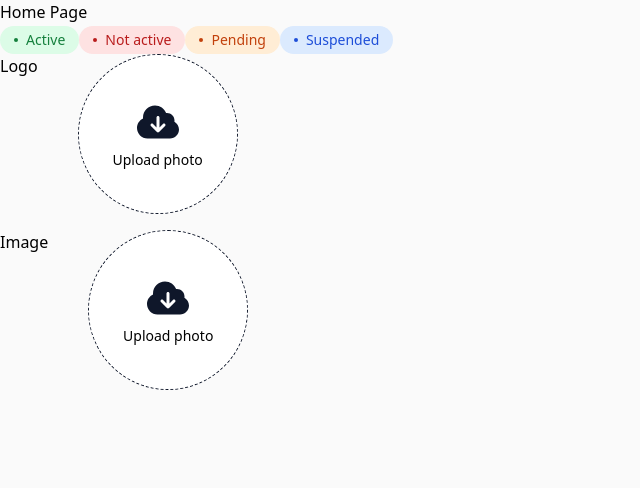
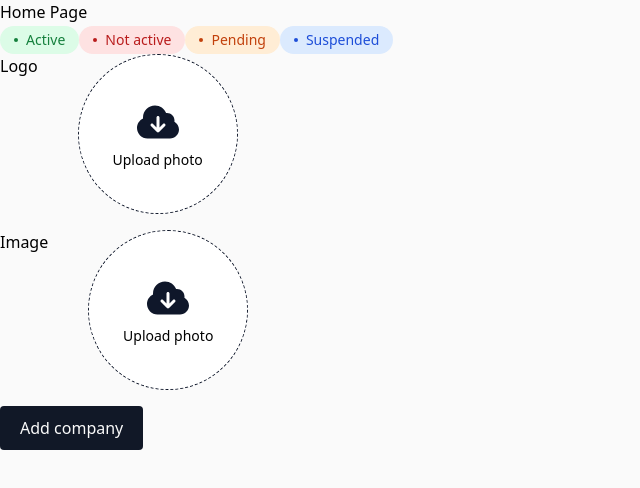
Before and after one commit to Ekaterina-Skrinnikova/crm, a Next.js app: page / in a window 1280 px wide. Shown: the top 488 px of the page, without its empty margins (0-640 px from the left). Built offline with nearby package versions, Linux system fonts and the light colour scheme.

Commit message:
added Button

```diff
--- /dev/null
+++ b/src/app/components/Button.tsx
@@ -0,0 +1,22 @@
+'use client'
+
+import clsx from 'clsx'
+import React from 'react'
+
+export interface ButtonProps
+    extends React.ButtonHTMLAttributes<HTMLButtonElement> {
+    disabled?: boolean
+}
+
+export default function Button({ disabled, ...rest }: ButtonProps) {
+    return (
+        <button
+            {...rest}
+            className={clsx(
+                'px-5 py-2.5 rounded bg-gray-900 text-base text-center text-neutral-50',
+                !disabled && 'hover:bg-gray-700 active:bg-gray-800',
+                disabled && 'text-neutral-100'
+            )}
+        ></button>
+    )
+}
--- a/src/app/page.tsx
+++ b/src/app/page.tsx
@@ -1,3 +1,4 @@
+import Button from './components/Button'
 import InputField from './components/InputField'
 import { LogoUploader } from './components/LogoUploader'
 import StatusLable, { Status } from './components/StatusLabel'
@@ -15,6 +16,8 @@ export default function Home() {
             <LogoUploader label="Image" placeholder="Upload photo" id="17" />
 
             {/* <InputField label="Status" id="13" /> */}
+
+            <Button type="button">Add company</Button>
         </main>
     )
 }
```
